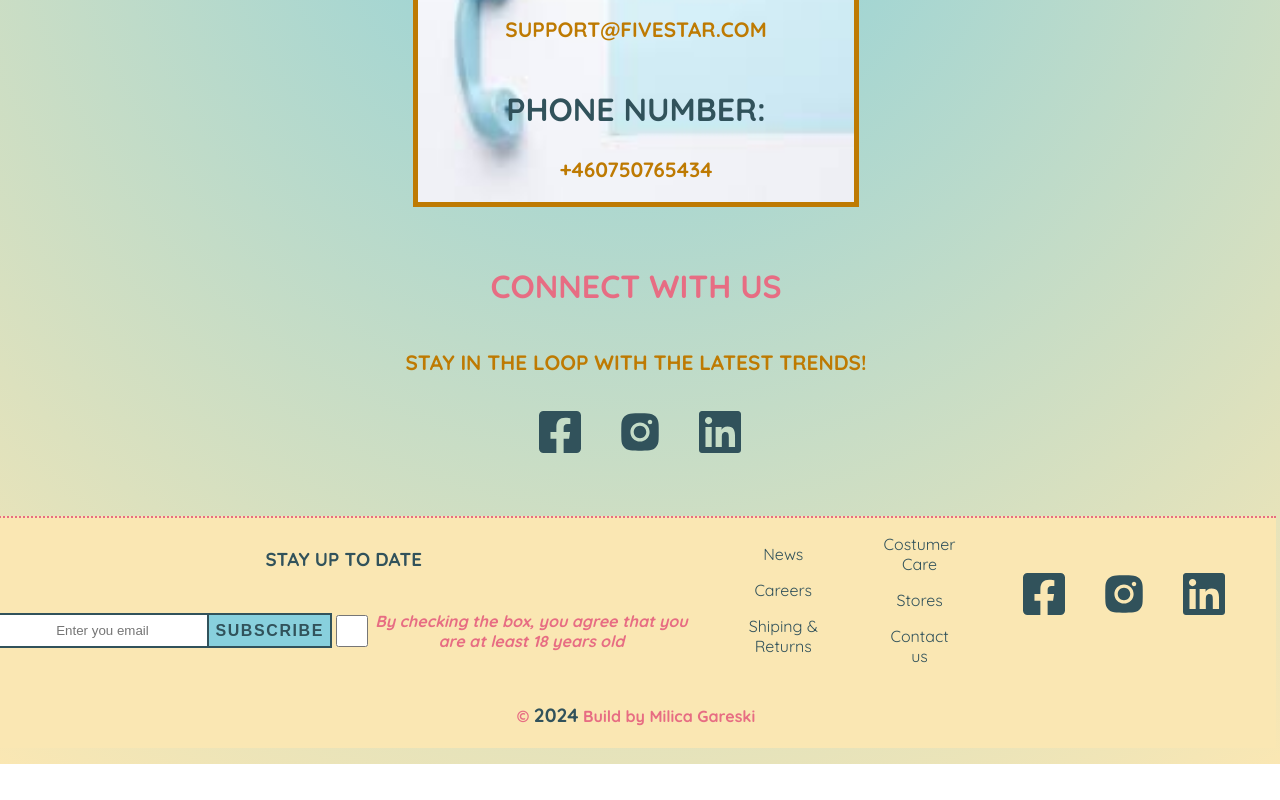
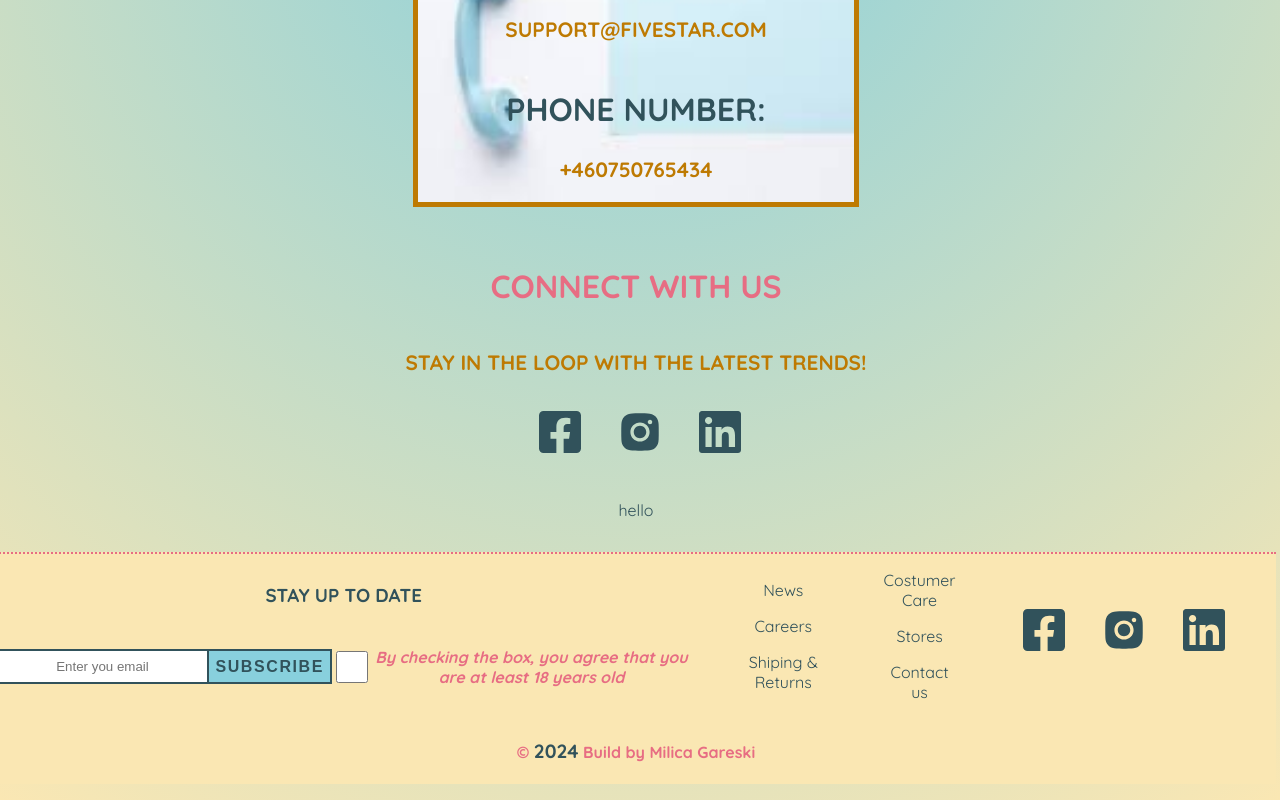
Before and after one commit to milicagareski/online_store, a React (Vite) app in the folder E-shop/: page /contact in a window 1280 px wide. Shown: the part 1112-1912 px from the top of the page. Before the commit the page ends 1876 px from the top, so only its background shows below. Built offline with nearby package versions, Linux system fonts and the light colour scheme.

Commit message:
added FQA

```diff
--- /dev/null
+++ b/E-shop/src/components/contact/FQA.tsx
@@ -0,0 +1,5 @@
+import React from "react";
+
+export default function FQA() {
+  return <section className="container">hello</section>;
+}
--- a/E-shop/src/pages/contact/Contact.tsx
+++ b/E-shop/src/pages/contact/Contact.tsx
@@ -2,6 +2,7 @@ import React from "react";
 import ContactForm from "../../components/contact/ContactForm";
 import ContactDetails from "../../components/contact/ContactDetails";
 import SocialMediaLinks from "../../components/contact/SocialMediaLinks";
+import FQA from "../../components/contact/FQA";
 
 const Contact: React.FC = () => {
   return (
@@ -9,6 +10,7 @@ const Contact: React.FC = () => {
       <ContactForm />
       <ContactDetails />
       <SocialMediaLinks />
+      <FQA />
     </section>
   );
 };
```
